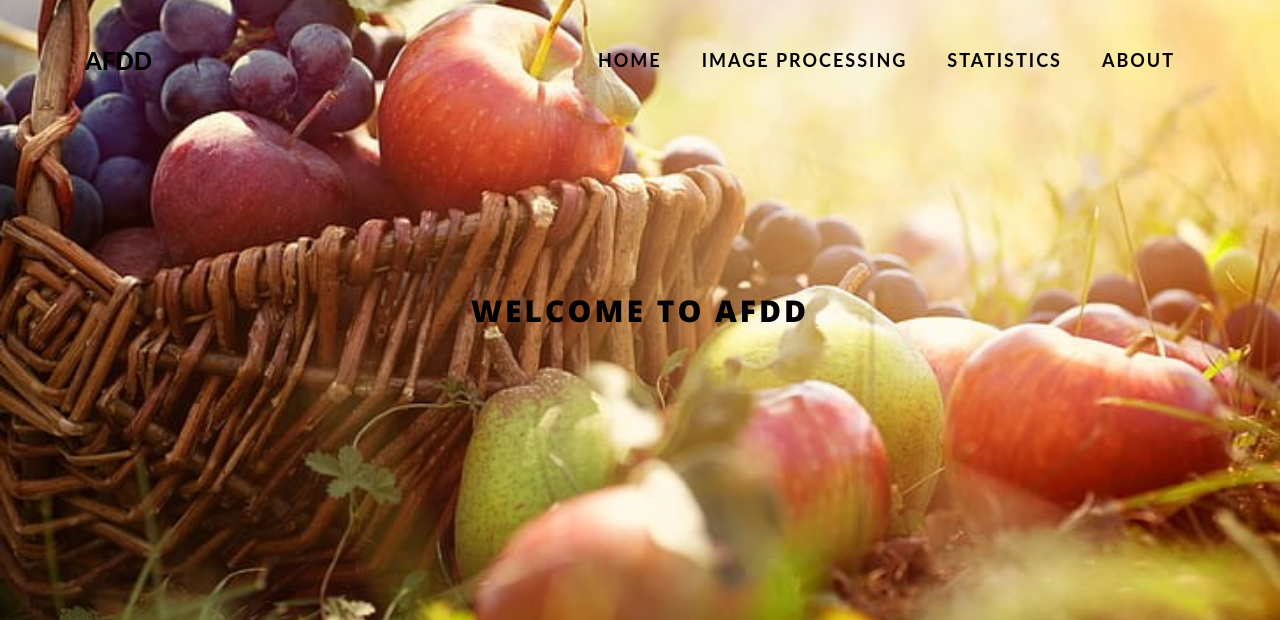
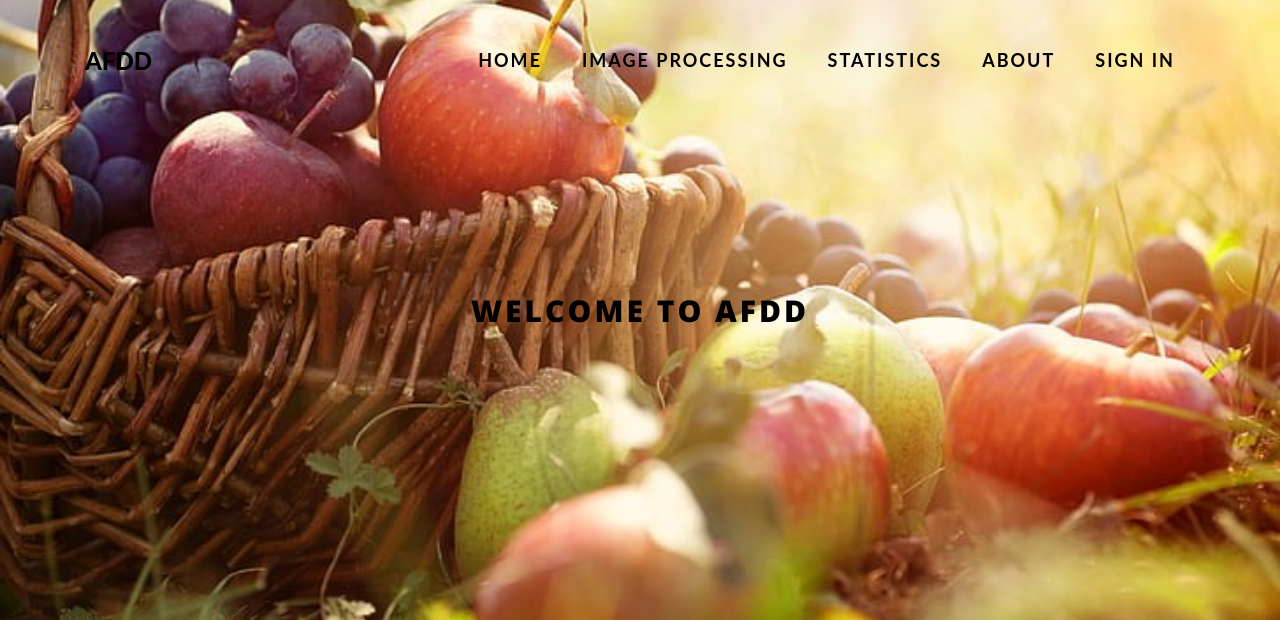
Before and after one commit to skashminzim/Automated-Fruit-Freshness-and-Defect-Detector, a PHP site: page / in a window 1280 px wide. Shown: the top 620 px of the page. Run offline with PHP 8.4, Linux system fonts and the light colour scheme; some libraries are stand-ins or nearby versions; some web fonts are replaced.

Commit message:
Update index.php

```diff
--- a/Frontend/index.php
+++ b/Frontend/index.php
@@ -107,7 +107,7 @@ input:checked + .slider:before {
 	          <li class="nav-item"><a href="image.php" class="nav-link"><b>Image Processing</b></a></li>
 			  	        <li class="nav-item"><a href="stats.php" class="nav-link"><b>Statistics</b></a></li>
 			            <li class="nav-item"><a href="about.php" class="nav-link"><b>About</b></a></li>
-			   <!--<li class="nav-item"><a href="signin.php" class="nav-link"><b>Sign in</b></a></li>-->
+			   <li class="nav-item"><a href="signin.php" class="nav-link"><b>Sign in</b></a></li>
 </ul>
 	      </div>
 	    </div>
```
